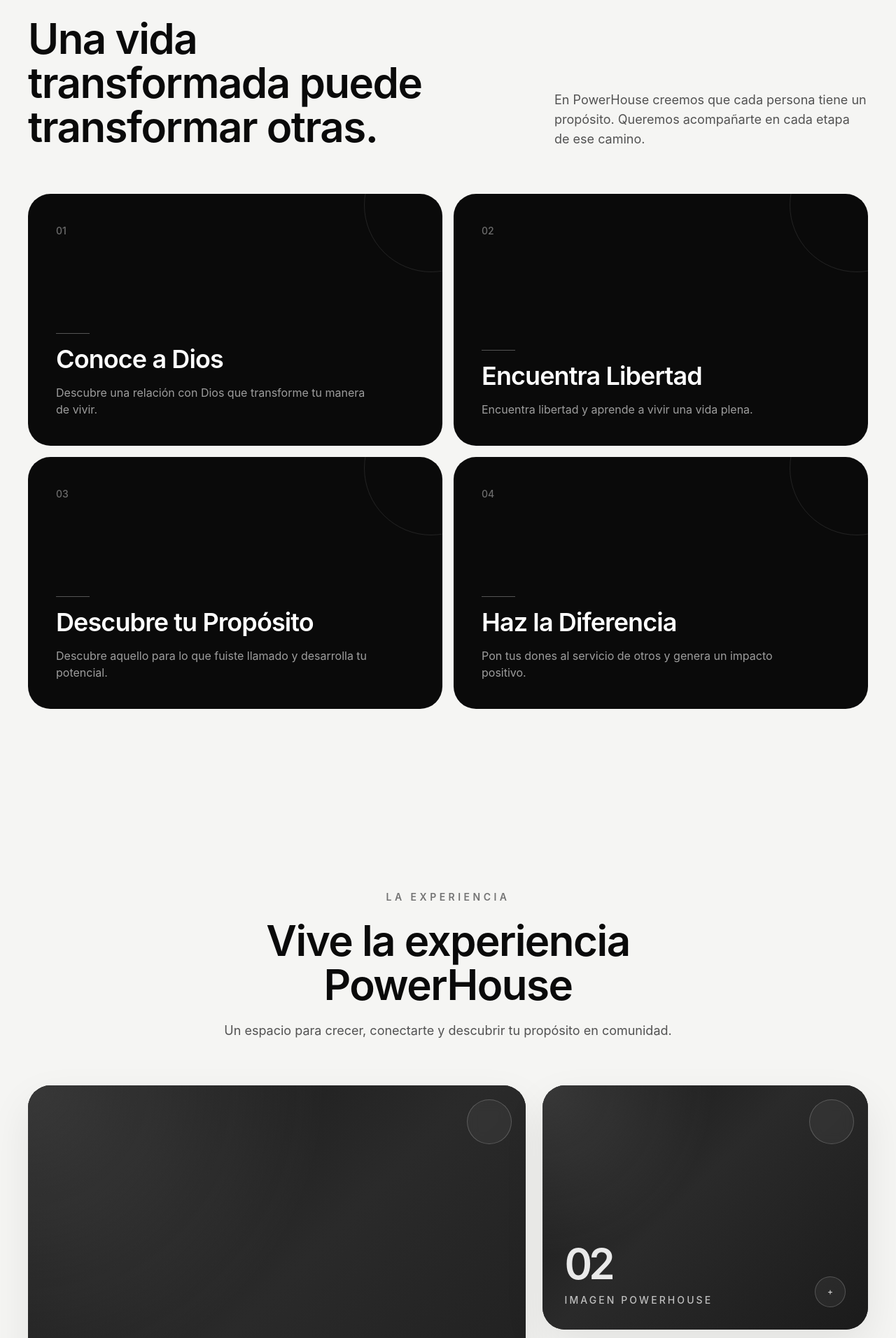
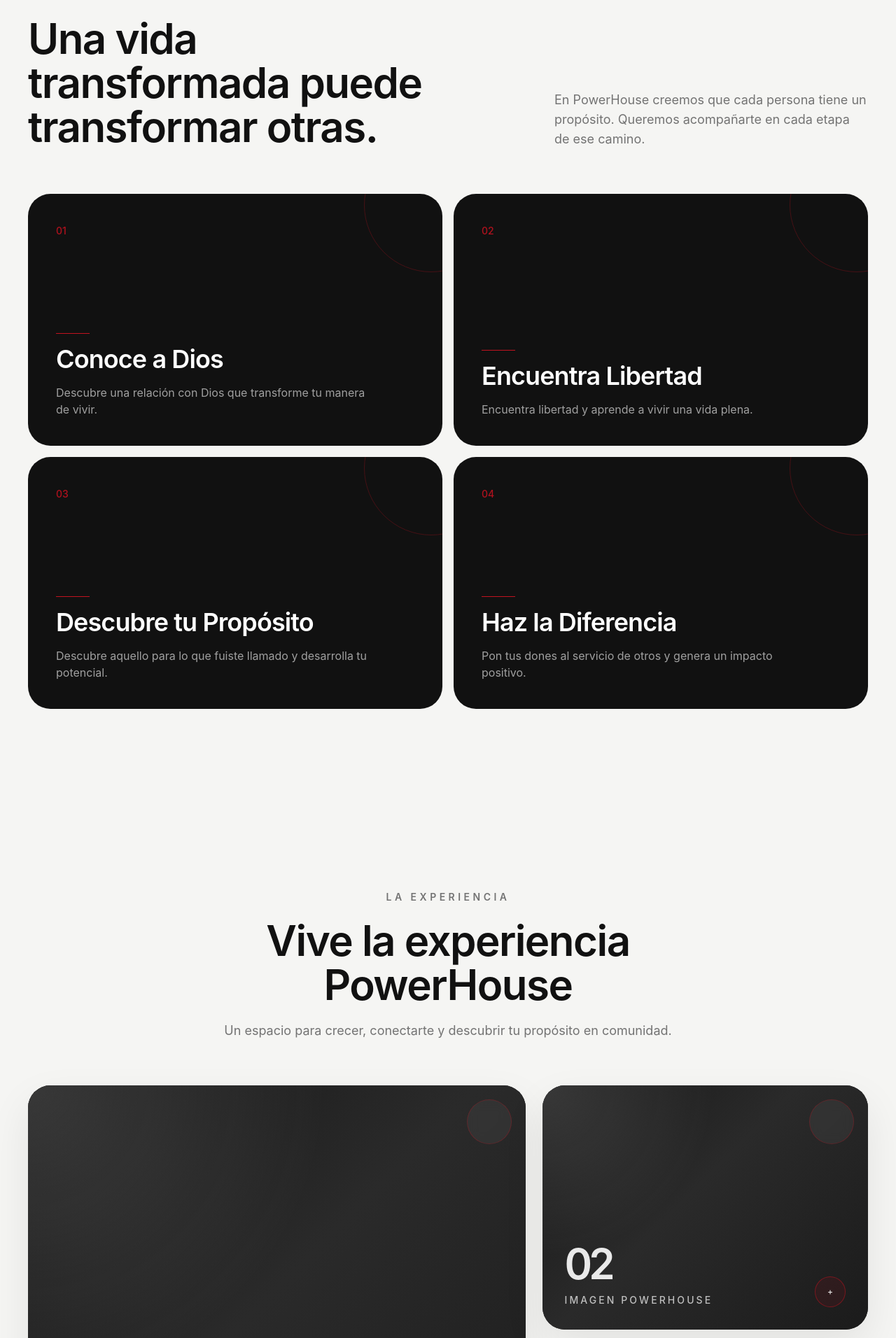
Before and after one commit to jhonsullon8-spec/PaginaPowerHouse, a React (Vite) app: page / in a window 1280 px wide. Shown: the part 148-2060 px from the top of the page at 70% size. Built offline with nearby package versions, Linux system fonts and the light colour scheme.

Commit message:
feat: paleta de colores actualizada

```diff
--- a/src/sections/Experience/Experience.tsx
+++ b/src/sections/Experience/Experience.tsx
@@ -23,7 +23,7 @@
 
 const Experience = () => {
   return (
-    <section className="bg-[#f5f5f3] py-24 md:py-32">
+    <section className="bg-[#F5F5F3] py-24 md:py-32">
       <div className="mx-auto max-w-7xl px-6 md:px-10">
         <motion.header
           className="mx-auto mb-12 max-w-3xl text-center md:mb-16"
@@ -32,15 +32,15 @@
           transition={{ duration: 0.6, ease: "easeOut" }}
           viewport={{ once: true }}
         >
-          <span className="text-sm font-semibold uppercase tracking-[0.32em] text-neutral-500">
+          <span className="text-sm font-semibold uppercase tracking-[0.32em] text-[#737373]">
             LA EXPERIENCIA
           </span>
 
-          <h2 className="mt-5 text-4xl font-semibold leading-[1.05] tracking-tight text-neutral-950 sm:text-5xl md:text-6xl">
+          <h2 className="mt-5 text-4xl font-semibold leading-[1.05] tracking-tight text-[#111111] sm:text-5xl md:text-6xl">
             Vive la experiencia PowerHouse
           </h2>
 
-          <p className="mx-auto mt-5 max-w-2xl text-base leading-7 text-neutral-600 md:text-lg">
+          <p className="mx-auto mt-5 max-w-2xl text-base leading-7 text-[#737373] md:text-lg">
             Un espacio para crecer, conectarte y descubrir tu propósito en comunidad.
           </p>
         </motion.header>
@@ -49,7 +49,7 @@
           {gallery.map((item, index) => (
             <motion.div
               key={item.id}
-              className={`group relative overflow-hidden rounded-[2rem] bg-neutral-900 shadow-[0_24px_60px_rgba(17,17,17,0.08)] transition-all duration-500 hover:-translate-y-1 ${item.className}`}
+              className={`group relative overflow-hidden rounded-[2rem] bg-[#111111] shadow-[0_24px_60px_rgba(17,17,17,0.08)] transition-all duration-500 hover:-translate-y-1 ${item.className}`}
               initial={{ opacity: 0, y: 18 }}
               whileInView={{ opacity: 1, y: 0 }}
               transition={{
@@ -66,11 +66,11 @@
 
                 <div className="absolute inset-0 scale-105 transition-transform duration-700 ease-out group-hover:scale-100" />
 
-                <div className="absolute right-5 top-5 h-16 w-16 rounded-full border border-white/20 bg-white/5 backdrop-blur-sm" />
+                <div className="absolute right-5 top-5 h-16 w-16 rounded-full border border-[#C1121F]/30 bg-white/5 backdrop-blur-sm" />
 
                 <div className="absolute bottom-0 left-0 right-0 flex items-end justify-between p-6 md:p-8">
                   <div>
-                    <div className="text-5xl font-semibold leading-none tracking-[-0.08em] text-white/90 md:text-6xl">
+                    <div className="text-5xl font-semibold leading-none tracking-[-0.08em] text-[#FFFFFF]/90 md:text-6xl">
                       {item.id}
                     </div>
                     <p className="mt-3 text-sm font-medium uppercase tracking-[0.22em] text-white/70">
@@ -78,7 +78,7 @@
                     </p>
                   </div>
 
-                  <div className="flex h-11 w-11 items-center justify-center rounded-full border border-white/20 bg-white/5 text-xs font-medium text-white/80">
+                  <div className="flex h-11 w-11 items-center justify-center rounded-full border border-[#C1121F]/50 bg-[#C1121F]/10 text-xs font-medium text-[#FFFFFF]/90">
                     +
                   </div>
                 </div>
--- a/src/sections/Ministries/Ministries.tsx
+++ b/src/sections/Ministries/Ministries.tsx
@@ -9,7 +9,7 @@
 
 const Ministries = () => {
   return (
-    <section className="bg-[#f5f5f3] py-24 md:py-32">
+    <section className="bg-[#F5F5F3] py-24 md:py-32">
       <div className="mx-auto max-w-7xl px-6 md:px-10">
         <motion.header
           className="mb-12 md:mb-16"
@@ -18,15 +18,15 @@
           transition={{ duration: 0.6, ease: "easeOut" }}
           viewport={{ once: true }}
         >
-          <span className="text-sm font-semibold uppercase tracking-[0.3em] text-neutral-500">
+          <span className="text-sm font-semibold uppercase tracking-[0.3em] text-[#737373]">
             NUESTROS MINISTERIOS
           </span>
 
-          <h2 className="mt-5 max-w-3xl text-4xl font-semibold leading-[1.05] tracking-tight text-neutral-950 sm:text-5xl md:text-6xl">
+          <h2 className="mt-5 max-w-3xl text-4xl font-semibold leading-[1.05] tracking-tight text-[#111111] sm:text-5xl md:text-6xl">
             Hay un lugar para ti.
           </h2>
 
-          <p className="mt-5 max-w-2xl text-base leading-7 text-neutral-600 md:text-lg">
+          <p className="mt-5 max-w-2xl text-base leading-7 text-[#737373] md:text-lg">
             Descubre diferentes espacios para conectar, crecer y formar parte de la comunidad.
           </p>
         </motion.header>
@@ -36,7 +36,7 @@
             <motion.a
               key={ministry.id}
               href="#"
-              className="group flex w-full items-center justify-between gap-4 border-b border-neutral-300/80 py-6 text-left transition-colors duration-300 hover:text-neutral-900 md:py-7"
+              className="group flex w-full items-center justify-between gap-4 border-b border-[#D4D4D4] py-6 text-left transition-colors duration-300 hover:text-[#111111] md:py-7"
               initial={{ opacity: 0, y: 20 }}
               whileInView={{ opacity: 1, y: 0 }}
               transition={{
@@ -47,11 +47,11 @@
               viewport={{ once: true }}
             >
               <div className="flex items-center gap-5 md:gap-6">
-                <span className="text-sm font-medium uppercase tracking-[0.22em] text-neutral-500 transition-opacity duration-300 group-hover:opacity-80">
+                <span className="text-sm font-medium uppercase tracking-[0.22em] text-[#C1121F] transition-opacity duration-300 group-hover:opacity-80">
                   {ministry.id}
                 </span>
 
-                <span className="text-2xl font-medium tracking-tight text-neutral-900 transition-colors duration-300 group-hover:text-neutral-700 sm:text-3xl md:text-4xl">
+                <span className="text-2xl font-medium tracking-tight text-[#111111] transition-colors duration-300 group-hover:text-[#1A1A1A] sm:text-3xl md:text-4xl">
                   {ministry.name}
                 </span>
               </div>
@@ -61,7 +61,7 @@
                   viewBox="0 0 24 24"
                   fill="none"
                   xmlns="http://www.w3.org/2000/svg"
-                  className="h-5 w-5 text-neutral-700 md:h-6 md:w-6"
+                  className="h-5 w-5 text-[#C1121F] md:h-6 md:w-6"
                   aria-hidden="true"
                 >
                   <path
--- a/src/sections/Mission/Mission.tsx
+++ b/src/sections/Mission/Mission.tsx
@@ -29,7 +29,7 @@
 
 const Mission = () => {
   return (
-    <section className="bg-[#f5f5f3] py-24 md:py-32">
+    <section className="bg-[#F5F5F3] py-24 md:py-32">
       <div className="mx-auto max-w-7xl px-6 md:px-10">
 
         {/* Header */}
@@ -42,16 +42,16 @@
         >
 
           <div>
-            <span className="text-sm font-semibold uppercase tracking-[0.3em] text-neutral-500">
+            <span className="text-sm font-semibold uppercase tracking-[0.3em] text-[#737373]">
               Nuestra misión
             </span>
 
-            <h2 className="mt-5 max-w-xl text-4xl font-semibold leading-[1.05] tracking-tight text-neutral-950 sm:text-5xl md:text-6xl">
+            <h2 className="mt-5 max-w-xl text-4xl font-semibold leading-[1.05] tracking-tight text-[#111111] sm:text-5xl md:text-6xl">
               Una vida transformada puede transformar otras.
             </h2>
           </div>
 
-          <p className="max-w-md text-base leading-7 text-neutral-600 md:ml-auto md:text-lg">
+          <p className="max-w-md text-base leading-7 text-[#737373] md:ml-auto md:text-lg">
             En PowerHouse creemos que cada persona tiene un propósito.
             Queremos acompañarte en cada etapa de ese camino.
           </p>
@@ -64,7 +64,7 @@
           {missions.map((mission, index) => (
             <motion.article
               key={mission.number}
-              className="group relative min-h-[320px] overflow-hidden rounded-[2rem] bg-neutral-950 p-8 text-white transition-all duration-500 hover:-translate-y-1 hover:shadow-2xl md:min-h-[360px] md:p-10"
+              className="group relative min-h-[320px] overflow-hidden rounded-[2rem] bg-[#111111] p-8 text-white transition-all duration-500 hover:-translate-y-1 hover:shadow-2xl md:min-h-[360px] md:p-10"
               initial={{ opacity: 0, y: 20 }}
               whileInView={{ opacity: 1, y: 0 }}
               transition={{ duration: 0.6, delay: index * 0.1, ease: "easeOut" }}
@@ -72,14 +72,14 @@
             >
 
               {/* Number */}
-              <span className="text-sm font-medium text-white/40">
+              <span className="text-sm font-medium text-[#C1121F]/90">
                 {mission.number}
               </span>
 
               {/* Content */}
               <div className="absolute bottom-8 left-8 right-8 md:bottom-10 md:left-10 md:right-10">
 
-                <div className="mb-4 h-px w-12 bg-white/30 transition-all duration-500 group-hover:w-24" />
+                <div className="mb-4 h-px w-12 bg-[#C1121F] transition-all duration-500 group-hover:w-24" />
 
                 <h3 className="max-w-md text-3xl font-semibold tracking-tight md:text-4xl">
                   {mission.title}
@@ -92,7 +92,7 @@
               </div>
 
               {/* Decorative circle */}
-              <div className="absolute -right-20 -top-20 h-48 w-48 rounded-full border border-white/10 transition-transform duration-700 group-hover:scale-150" />
+              <div className="absolute -right-20 -top-20 h-48 w-48 rounded-full border border-[#C1121F]/30 transition-transform duration-700 group-hover:scale-150" />
 
             </motion.article>
           ))}
```
Also changed, not shown: src/sections/Pastors/Pastors.tsx (+8 -8 lines).
